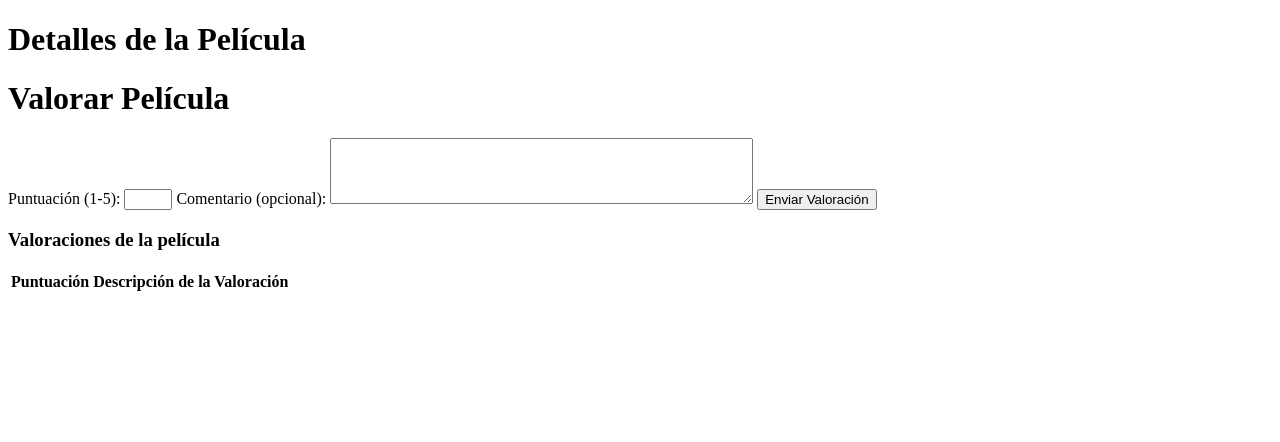
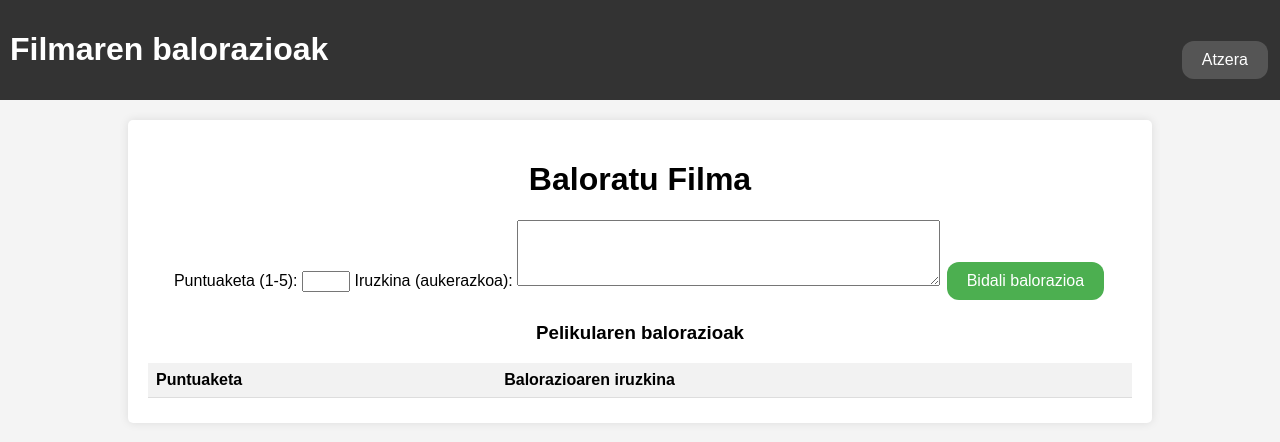
Before and after one commit to TamfuErli/ISAD_PROIEKTU, a Flask app: page /filma_baloratu in a window 1280 px wide. Shown: the top 442 px of the page. Run offline with Flask 3, Linux system fonts and the light colour scheme; data that the repository does not hold is empty.

Commit message:
filma_baloratu with CSS

```diff
--- a/templates/filma_baloratu.html
+++ b/templates/filma_baloratu.html
@@ -3,81 +3,131 @@
 <head>
     <meta charset="UTF-8">
     <meta name="viewport" content="width=device-width, initial-scale=1.0">
-    <title>Filma</title>
-    <script>
-        async function BalorazioaBidalli(movieId) {
-            const puntuacion = document.getElementById('puntuacion').value;
-            const comentario = document.getElementById('comentario').value;
-
-            const response = await fetch(`/rate/${movieId}`, {
-                method: 'POST',
-                headers: { 'Content-Type': 'application/json' },
-                body: JSON.stringify({ puntuacion: parseInt(puntuacion), comentario })
-            });
-
-            if (response.ok) {
-                alert("¡Gracias por tu valoración!");
-                cargarValoraciones(movieId);
-            } else {
-                const error = await response.json();
-                alert(`Error: ${error.message}`);
+    <title>Filmaren balorazioak</title>
+    <style>
+        body {
+            font-family: Arial, sans-serif;
+            margin: 0;
+            padding: 0;
+            background-color: #f4f4f4;
         }
+        .header {
+            background-color: #333;
+            color: #fff;
+            padding: 10px;
+            display: flex;
+            justify-content: space-between;
+            align-items: center;
         }
-
-        async function cargarValoraciones(movieId) {
-            const response = await fetch(`/ratings/${movieId}`);
-            const valoraciones = await response.json();
-
-            const valoracionesDiv = document.getElementById('valoraciones');
-            valoracionesDiv.innerHTML = '';
-
-            valoraciones.forEach(v => {
-                const valoracionElement = document.createElement('div');
-                valoracionElement.innerHTML = `
-                    <p><strong>Usuario:</strong> ${v.usuario_id}</p>
-                    <p><strong>Puntuación:</strong> ${v.puntuacion}</p>
-                    <p><strong>Comentario:</strong> ${v.comentario}</p>
-                    <p><em>${v.fecha}</em></p>
-                    <hr>
-                `;
-                valoracionesDiv.appendChild(valoracionElement);
-            });
+        .header .buttons {
+            display: flex;
+            gap: 10px;
         }
-    </script>
+        .header button {
+            background-color: #555;
+            color: #fff;
+            border: none;
+            padding: 10px 20px;
+            cursor: pointer;
+        }
+        .header button:hover {
+            background-color: #777;
+        }
+        .content {
+            padding: 20px;
+            text-align: center;
+            width: 80%;
+            max-width: 2000px;
+            margin: 0 auto;
+        }
+        .recommendations {
+            background-color: #fff;
+            padding: 20px;
+            border-radius: 5px;
+            box-shadow: 0 0 10px rgba(0, 0, 0, 0.1);
+        }
+        .recommendations h2 {
+            margin-top: 0;
+        }
+        table {
+            width: 100%;
+            border-collapse: collapse;
+            margin: 5px 0;
+            font-size: 16px;
+            text-align: left;
+        }
+        th, td {
+            padding: 8px;
+            border-bottom: 1px solid #ddd;
+        }
+        th {
+            background-color: #f2f2f2;
+        }
+        tr:hover {
+            background-color: #f5f5f5;
+        }
+        button {
+            background-color: #4CAF50; /* Green */
+            border: none;
+            color: white;
+            padding: 10px 20px;
+            text-align: center;
+            text-decoration: none;
+            display: inline-block;
+            font-size: 16px;
+            margin: 4px 2px;
+            cursor: pointer;
+            border-radius: 12px;
+            transition: background-color 0.3s ease;
+        }
+        button:hover {
+            background-color: #45a049;
+        }
+        .film-name {
+            font-size: 24px;
+            font-weight: bold;
+            color: #333;
+        }
+    </style>
 </head>
 <body>
-    <h1>Detalles de la Película</h1>
-
-    <!-- Formulario de Valoración -->
-    <div id="rating-section">
-        <h1>Valorar Película</h1>
+    <div class="header">
+        <h1>Filmaren balorazioak</h1>
+        <div class="buttons">
+            <div style="text-align: center; margin-top: 20px;">
+                <button onclick="location.href='/alokairu'">Atzera</button>
+            </div>
+        </div>
+    </div>
+    <div class="content">
+        <div class="recommendations">
+            <h1>Baloratu Filma</h1>
             <form action="{{ url_for('submit_balorazioa') }}" method="post">
-            <label for="puntuazioa">Puntuación (1-5):</label>
+                <label for="puntuazioa">Puntuaketa (1-5):</label>
                 <input type="number" id="puntuazioa" name="puntuazioa" min="1" max="5" required>
 
-            <label for="iruzkina">Comentario (opcional):</label>
+                <label for="iruzkina">Iruzkina (aukerazkoa):</label>
                 <textarea id="iruzkina" name="iruzkina" rows="4" cols="50"></textarea>
 
                 <input type="hidden" name="kodeFilma" value="{{ kodeFilma }}">
-            <button type="submit">Enviar Valoración</button>
+                <button type="submit">Bidali balorazioa</button>
             </form>
-    </div>
-    <!-- Tabla de Valoraciones -->
             <div id="valoraciones-section">
-        <h3>Valoraciones de la película</h3>
+                <h3>Pelikularen balorazioak</h3>
                 <table>
                     <thead>
                         <tr>
-                    <th>Puntuación</th>
-                    <th>Descripción de la Valoración</th>
+                            <th>Puntuaketa</th>
+                            <th>Balorazioaren iruzkina</th>
                         </tr>
                     </thead>
                     <tbody id="valoraciones">
-
+                        <!-- Las valoraciones se cargarán aquí -->
                     </tbody>
                 </table>
             </div>
-
+        </div>
+    </div>
     <script>
         document.addEventListener('DOMContentLoaded', function() {
             cargarValoraciones(123); // Cargar valoraciones al cargar la página
--- a/templates/home_loged.html
+++ b/templates/home_loged.html
@@ -145,5 +145,5 @@
                 </ul>
             </div>
         </div>
-        </body>
-        </html>
+    </body>
+</html>
```
Also changed, not shown: datuBasea.db. Lines whose indentation alone changed are shown as unchanged.
